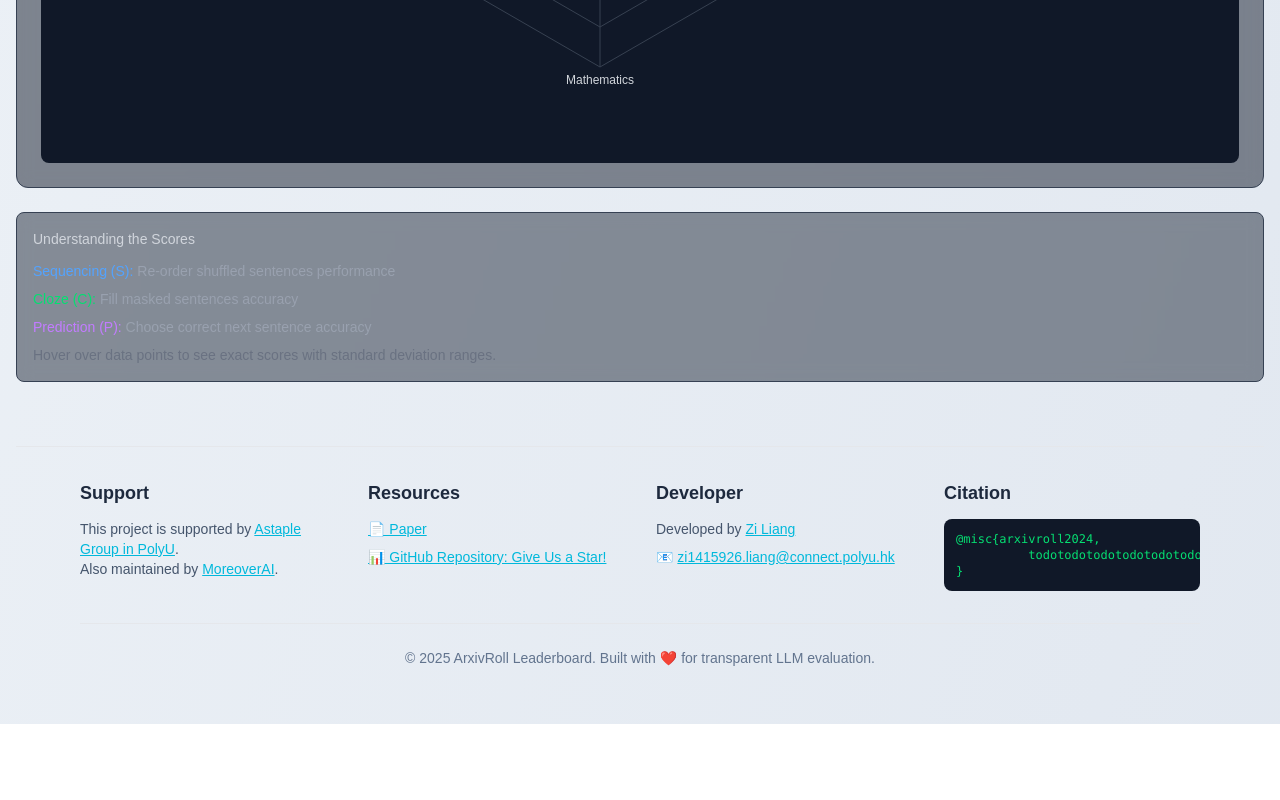
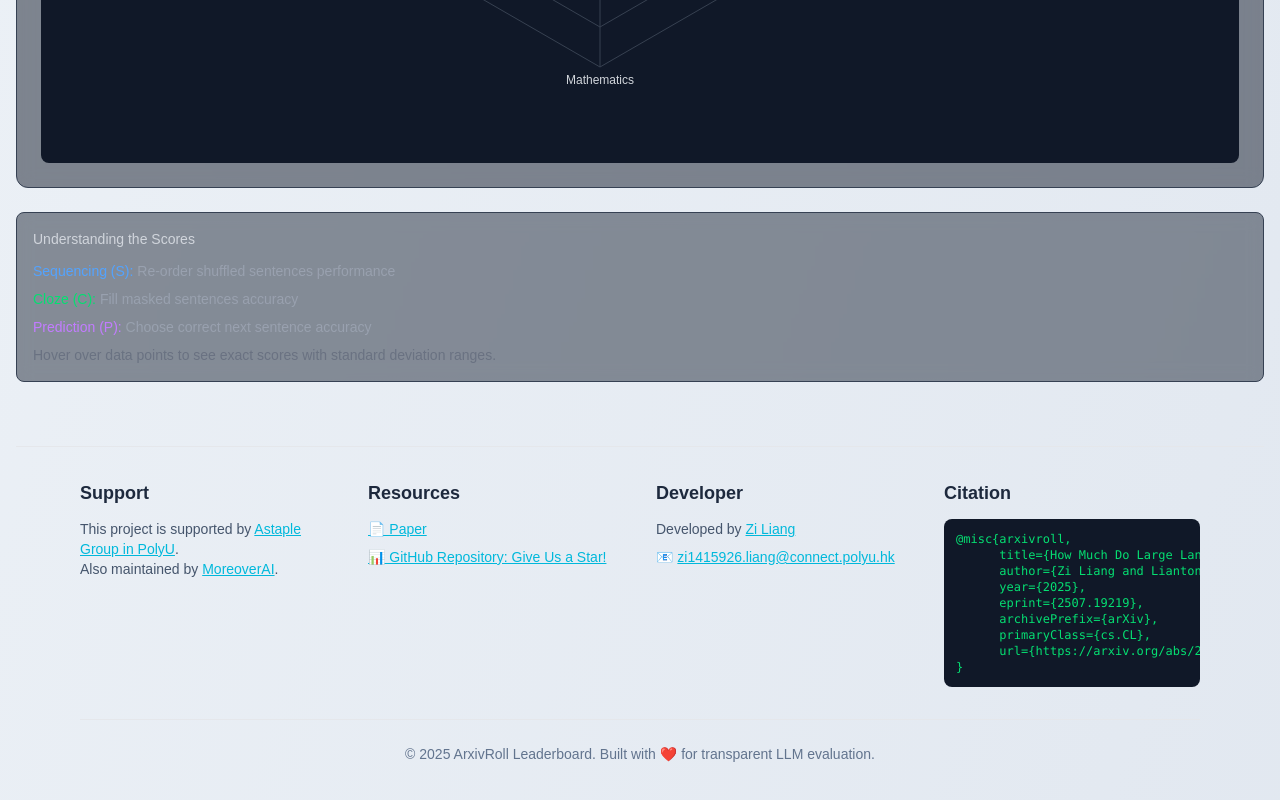
Before and after one commit to liangzid/arxivbenchleaderboard, a Next.js app: page / in a window 1280 px wide. Shown: the part 3076-3876 px from the top of the page. Before the commit the page ends 3800 px from the top, so only its background shows below. Built offline with nearby package versions, Linux system fonts and the light colour scheme.

Commit message:
update the paper information.

```diff
--- a/src/app/page.tsx
+++ b/src/app/page.tsx
@@ -184,7 +184,7 @@ export default function Home() {
               <div>
                 <h3 className="text-lg font-semibold text-slate-800 dark:text-white mb-3">Resources</h3>
                 <ul className="space-y-2 text-sm">
-                  <li><a href="https://arxiv.org/not-done" className="text-cyan-500 hover:text-cyan-400 underline">📄 Paper</a></li>
+                  <li><a href="https://arxiv.org/abs/2507.19219" className="text-cyan-500 hover:text-cyan-400 underline">📄 Paper</a></li>
                   <li><a href="https://github.com/liangzid/ArxivRoll" className="text-cyan-500 hover:text-cyan-400 underline">📊 GitHub Repository: Give Us a Star!</a></li>
                 </ul>
               </div>
@@ -202,8 +202,14 @@ export default function Home() {
               <div>
                 <h3 className="text-lg font-semibold text-slate-800 dark:text-white mb-3">Citation</h3>
                 <div className="bg-gray-900 text-green-400 p-3 rounded-lg text-left text-xs overflow-x-auto">
-                  <pre><code>{`@misc{arxivroll2024,
-		  todotodotodotodotodotodotodotodotodotodotodotodo
+                  <pre><code>{`@misc{arxivroll,
+      title={How Much Do Large Language Model Cheat on Evaluation? Benchmarking Overestimation under the One-Time-Pad-Based Framework},
+      author={Zi Liang and Liantong Yu and Shiyu Zhang and Qingqing Ye and Haibo Hu},
+      year={2025},
+      eprint={2507.19219},
+      archivePrefix={arXiv},
+      primaryClass={cs.CL},
+      url={https://arxiv.org/abs/2507.19219},
 }`}</code></pre>
                 </div>
               </div>
```
